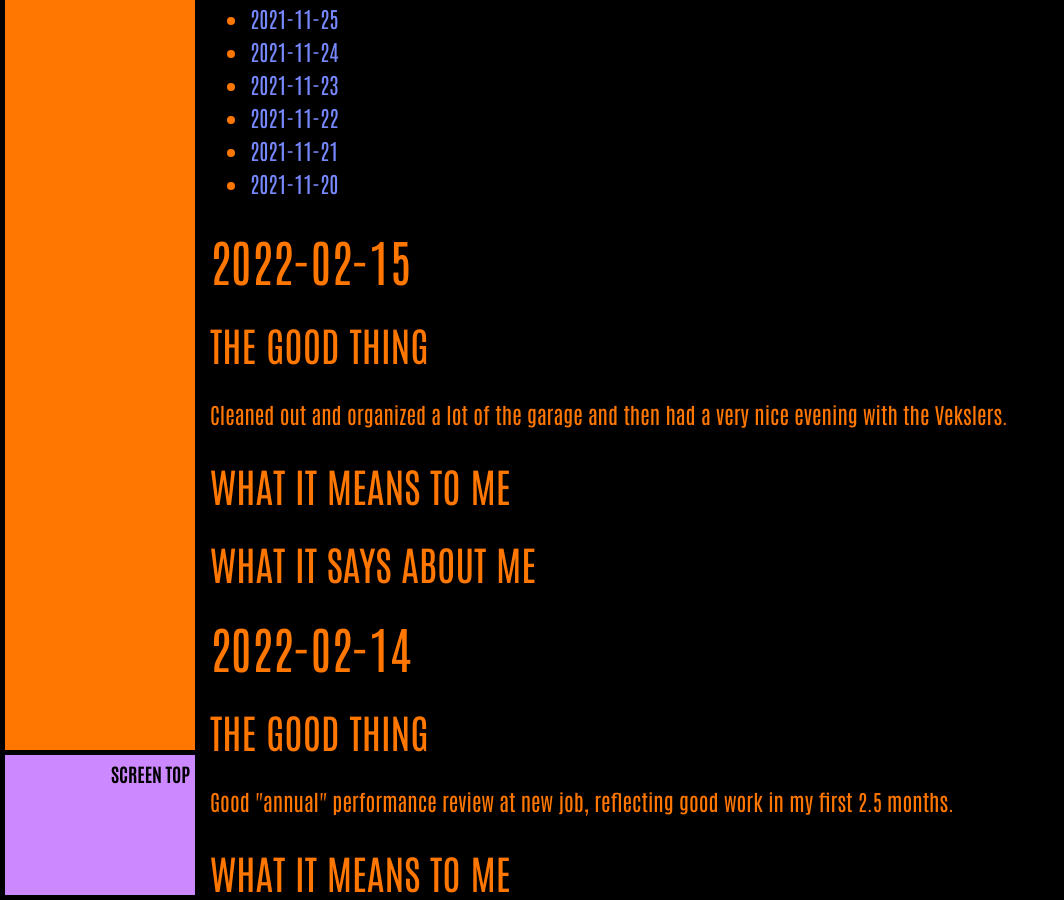
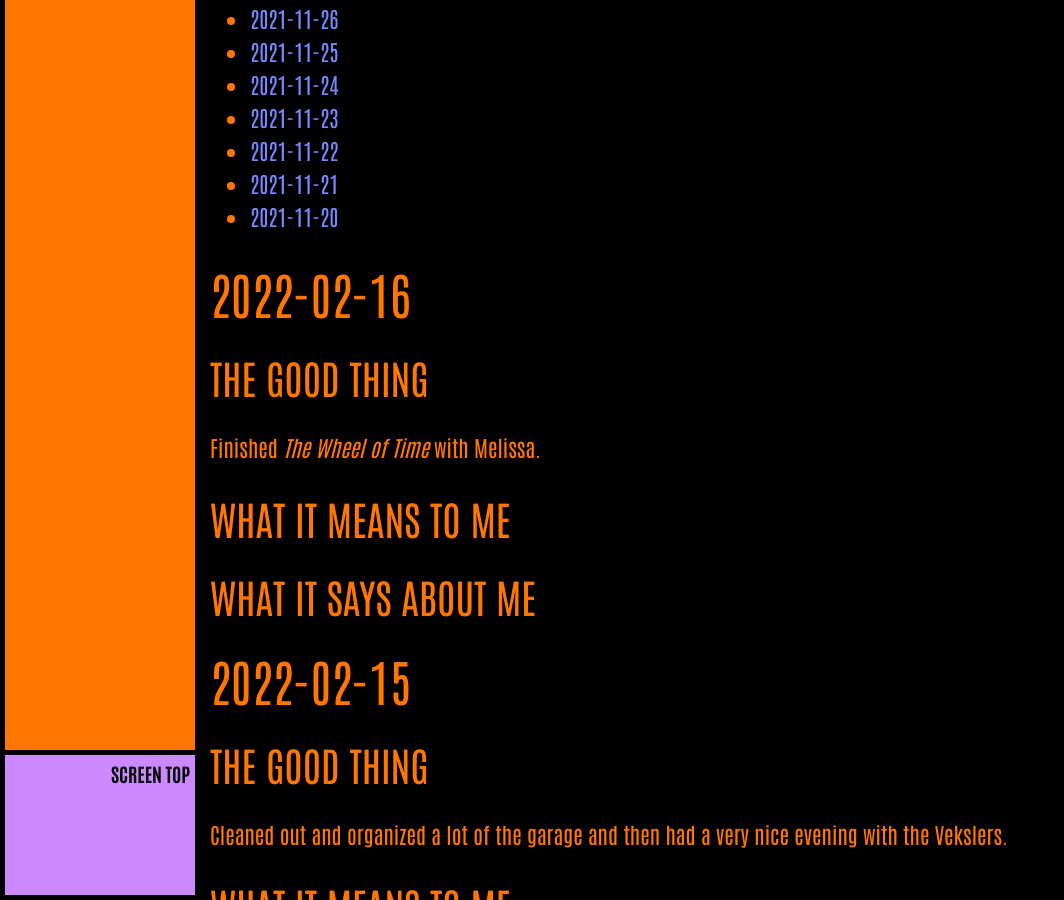
Before and after one commit to ArthurZey/arthurzey.github.io, a Jekyll site: the page built from _pages/one-good-thing.md, in a window 1280 px wide and 900 px high, scrolled down 2431 px. Shown: the whole window, without its empty margins (0-1064 px from the left). Built offline with Jekyll 4.4.1, drawn with Linux system fonts in a browser that asks for light colours; some of the changed text lies outside the part shown.

Commit message:
added stub for 2022-02-16

```diff
--- a/_pages/one-good-thing.md
+++ b/_pages/one-good-thing.md
@@ -12,6 +12,15 @@
 * TOC
 {:toc}
 {::options toc_levels="2" /}
+
+## 2022-02-16
+### The Good Thing
+Finished _The Wheel of Time_ with Melissa.
+### What It Means to Me
+
+### What It Says about Me
+
+
 
 ## 2022-02-15
 ### The Good Thing
```
Also changed, not shown: other parts of _pages/one-good-thing.md (+1 -1 lines).
